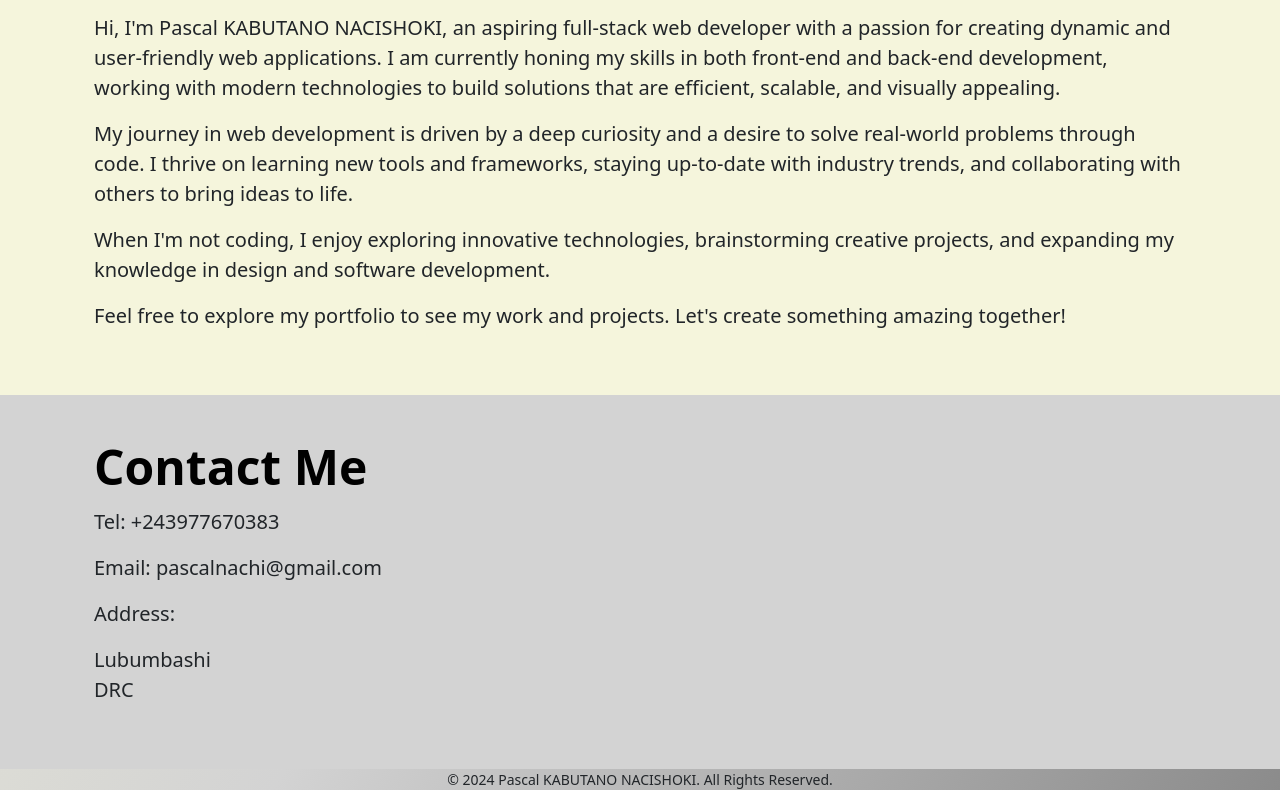
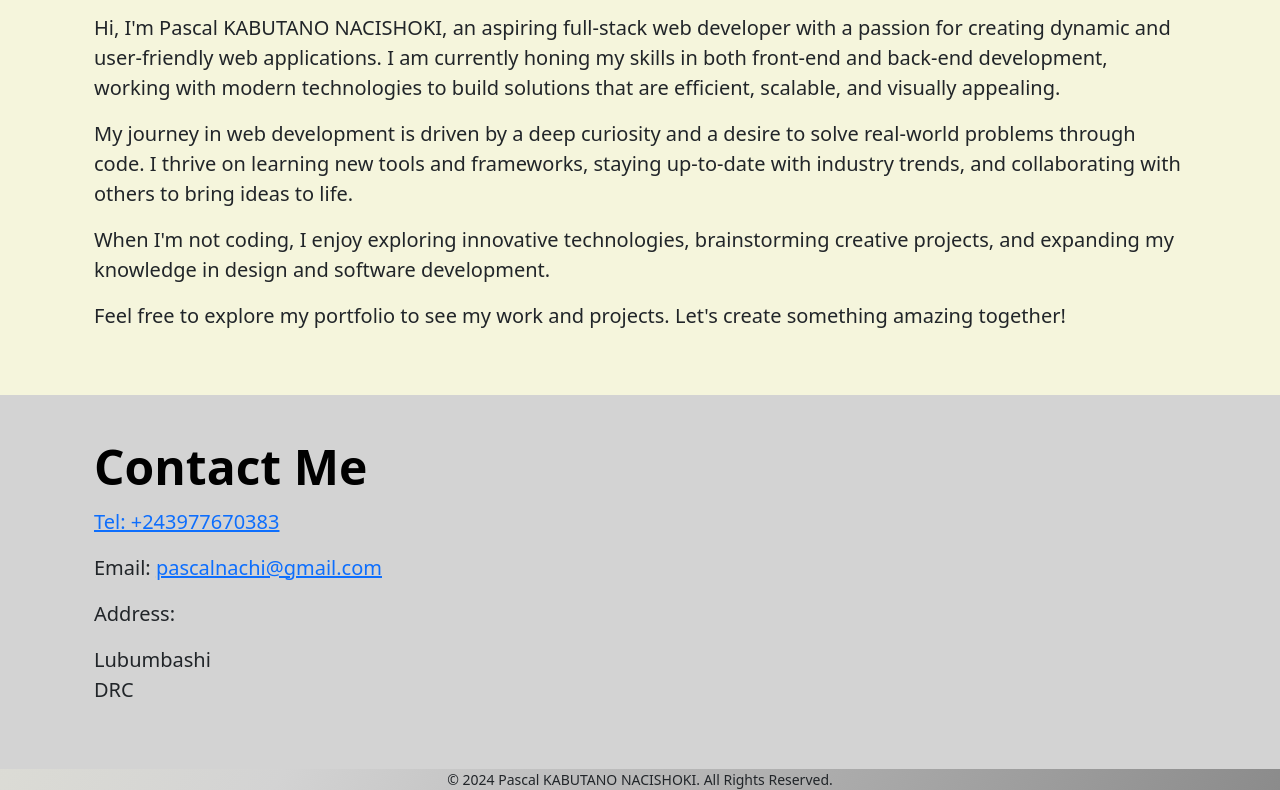
Before and after one commit to pascalnachi/pascal-portfolio, a plain HTML site: page index.html in a window 1280 px wide. Shown: the part 2745-3535 px from the top of the page. Drawn offline with nearby package versions, Linux system fonts and the light colour scheme.

Commit message:
index.html

```diff
--- a/index.html
+++ b/index.html
@@ -204,8 +204,8 @@
       <section id="contact-me" class="backcolour2" >
         <div class="container col-xxl-8 px-4 py-5">
           <h2 class="display-5 fw-bold text-body-emphasis lh-1 mb-3 ">Contact Me</h2>
-          <p class="lead">Tel: +243977670383</p>
-          <p class="lead">Email: pascalnachi@gmail.com</p>
+          <p class="lead"><a href="tel:+243977670383">Tel: +243977670383</a></p>
+          <p class="lead">Email: <a href="mailto:pascalnachi@gmail.com">pascalnachi@gmail.com</a></p>
           <p class="lead">Address:</p>
           <p class="lead">
         Lubumbashi<br />DRC <br /></p>
```
